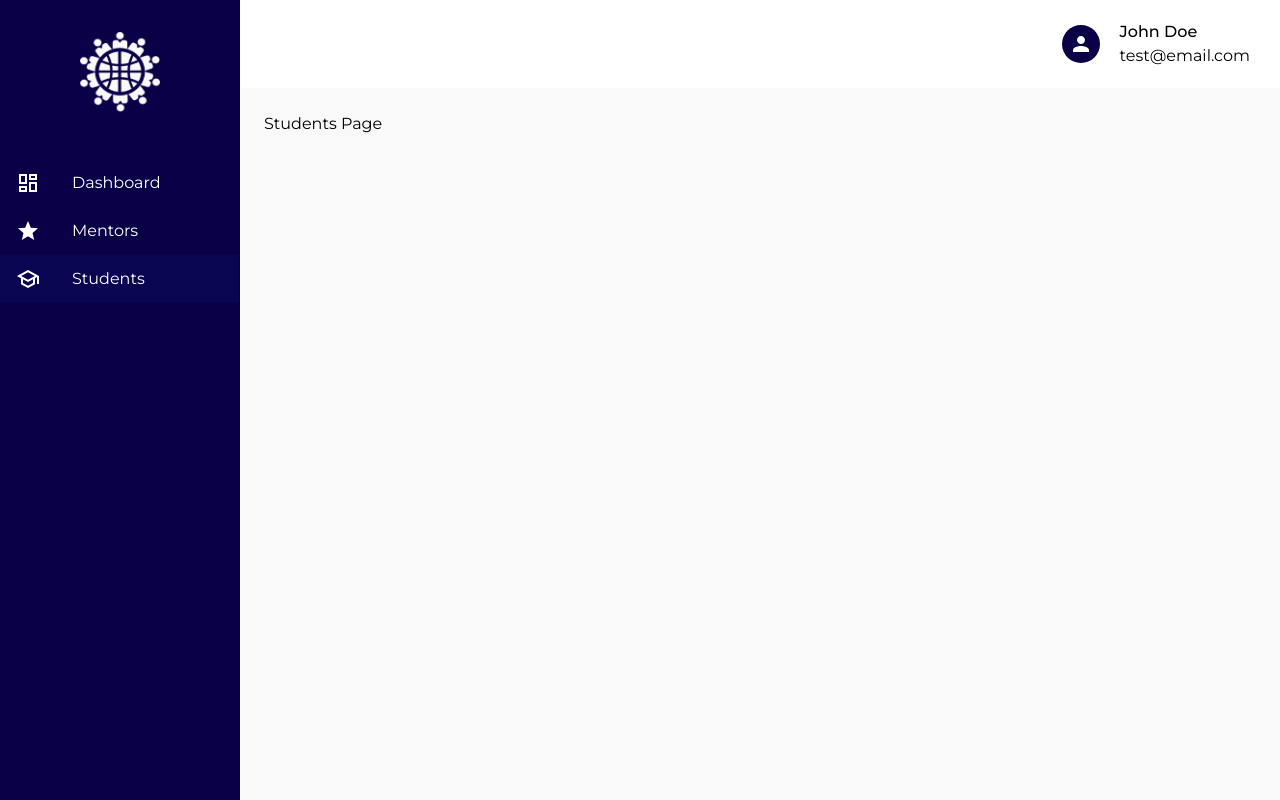
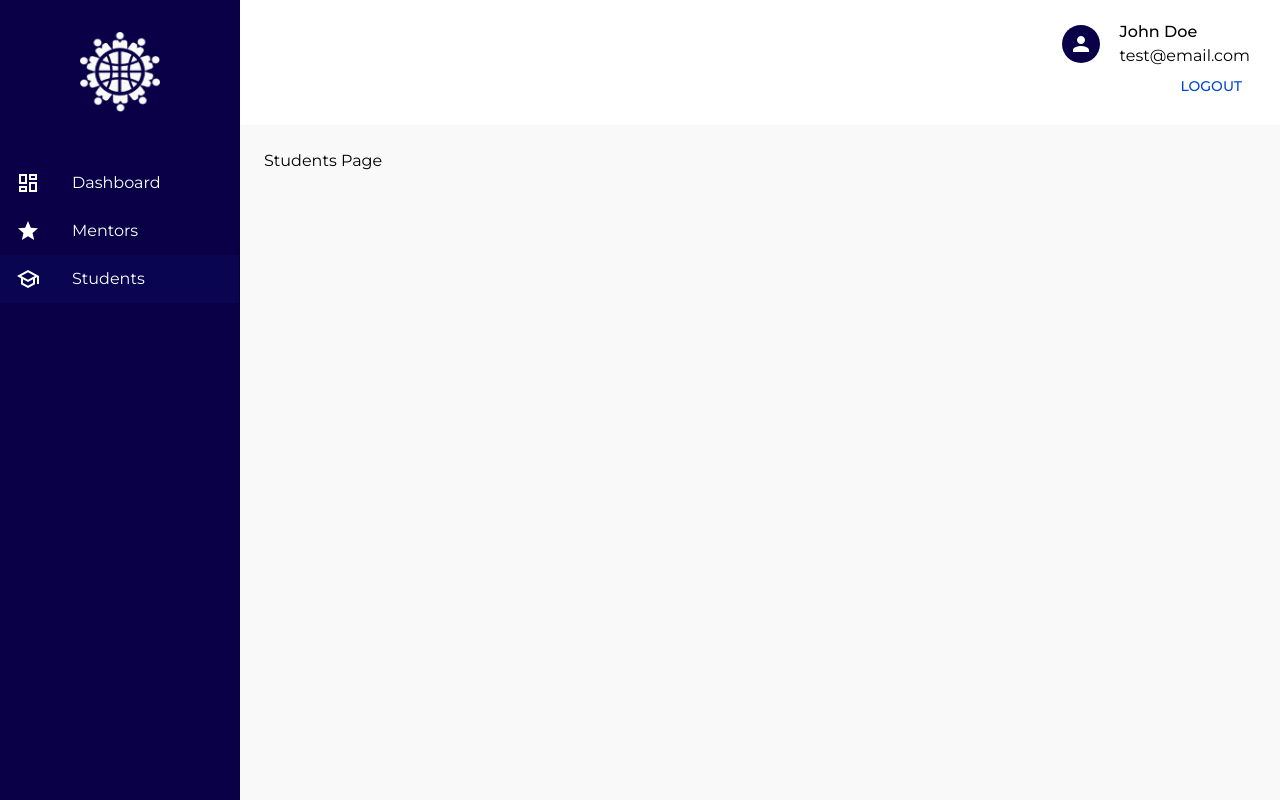
Before and after one commit to MentorsWithoutBorders/mwb-partners-admin, a Next.js app: page /app/students in a window 1280 px wide. Built offline with nearby package versions, Linux system fonts and the light colour scheme.

Commit message:
add the initial files of Logout Component

```diff
--- /dev/null
+++ b/src/components/Logout/Logout.styled.ts
@@ -0,0 +1,3 @@
+import styled from '@emotion/styled'
+
+export const LogoutContainer = styled.button(({ theme }) => ({}))
--- /dev/null
+++ b/src/components/Logout/Logout.tsx
@@ -0,0 +1,6 @@
+import PersonIcon from '@mui/icons-material/Person'
+import { Button } from '@mui/material'
+
+export default function Logout() {
+  return <Button variant="text">Logout</Button>
+}
--- a/src/containers/dashboard/DashboardLayout.tsx
+++ b/src/containers/dashboard/DashboardLayout.tsx
@@ -14,6 +14,7 @@ import {
   SidebarLink
 } from '@/components/Layout/Layout'
 import UserDetails from '@/components/UserDetails/UserDatails'
+import Logout from '@/components/Logout/Logout'
 
 const SIDEBAR_LINKS: SidebarLink[] = [
   { link: '/app', title: 'Dashboard', icon: DashboardOutlined, exact: true },
@@ -36,6 +37,7 @@ export function DashboardLayout({
         header={
           <LayoutHeader>
             <UserDetails name="John Doe" email="test@email.com" avatar="" />
+            <Logout />
           </LayoutHeader>
         }
       >
```
Also changed, not shown: public/icons/logout.svg (added), 1 other file (tests, documents, lock files or other folders).
